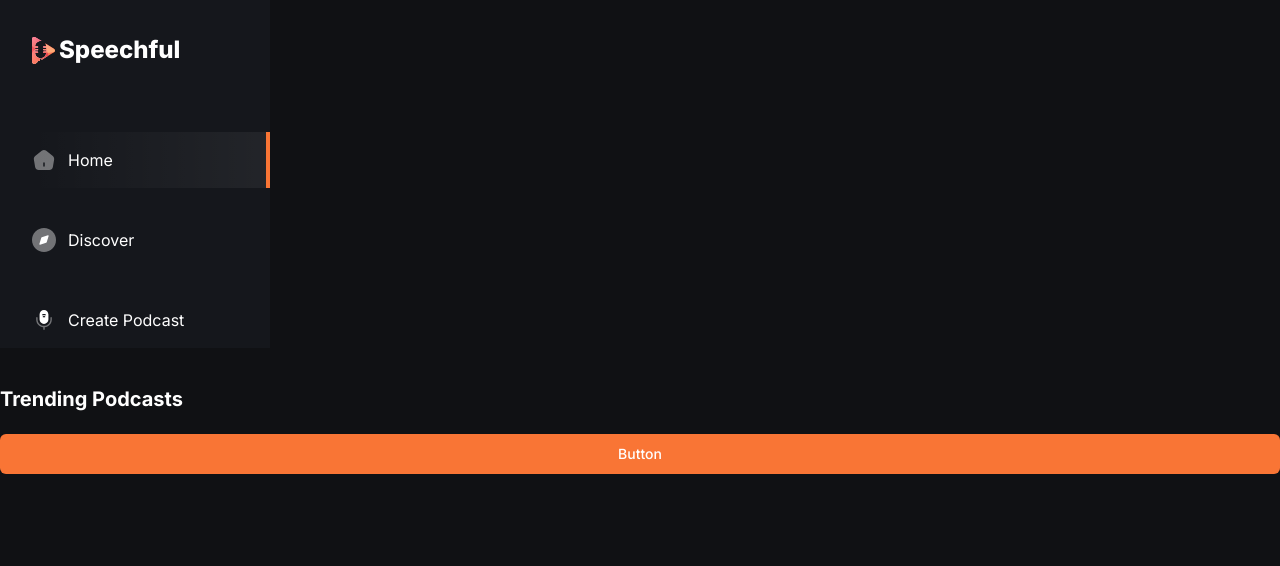
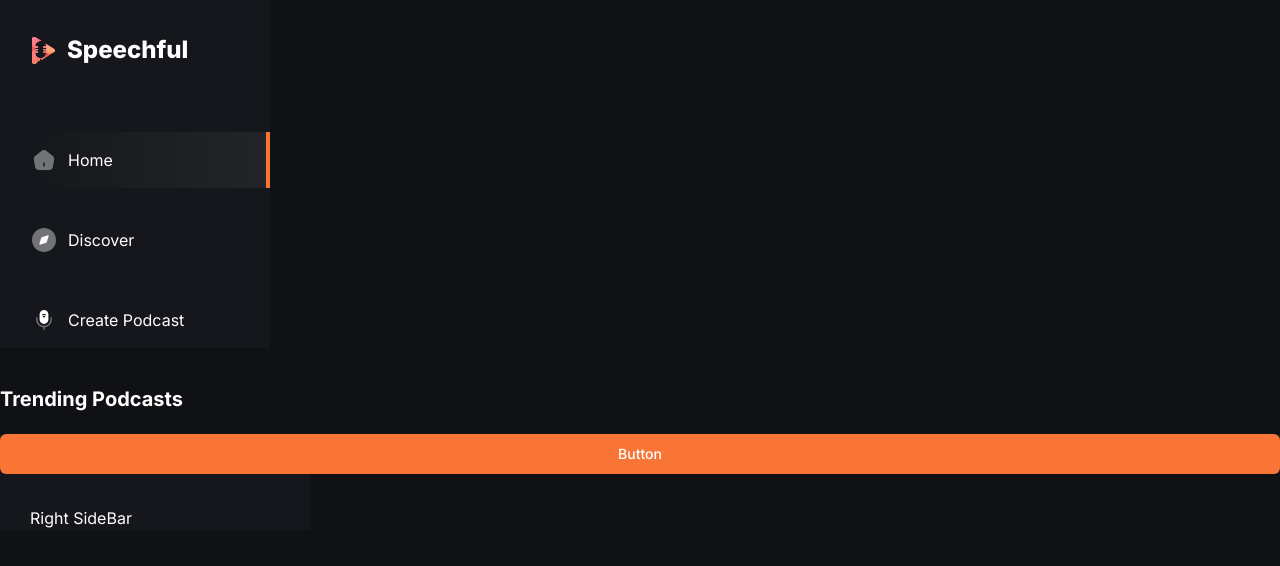
Before and after one commit to bahiensed/create, a Next.js app: page / in a window 1280 px wide. Shown: the top 566 px of the page. Built offline with nearby package versions, Linux system fonts and the light colour scheme.

Commit message:
create nav bars

```diff
--- a/components/LeftSideBar.tsx
+++ b/components/LeftSideBar.tsx
@@ -14,7 +14,7 @@ const LeftSideBar = () => {
   return (
     <section className='left_sidebar'>
       <nav className='flex flex-col gap-6'>
-        <Link className='flex cursor-pointer items-center gap-1 pb-10 max-lg:justify-center' href={'/'}>
+        <Link className='flex cursor-pointer items-center gap-3 pb-10 max-lg:justify-center' href={'/'}>
           <Image alt='logo' src='/icons/logo.svg' width={23} height={27}/>
           <h1 className='text-24 font-extrabold text-white max-lg:hidden'>Speechful</h1>
         </Link>
--- /dev/null
+++ b/components/MobileNav.tsx
@@ -0,0 +1,9 @@
+import React from 'react'
+
+const MobileNav = () => {
+  return (
+    <div>MobileNav</div>
+  )
+}
+
+export default MobileNav
--- a/components/RightSideBar.tsx
+++ b/components/RightSideBar.tsx
@@ -2,10 +2,8 @@ import React from 'react'
 
 const RightSideBar = () => {
   return (
-    <section>
-      <nav>
-
-      </nav>
+    <section className='right_sidebar text-white-1 '>
+      Right SideBar
     </section>
   )
 }
```
